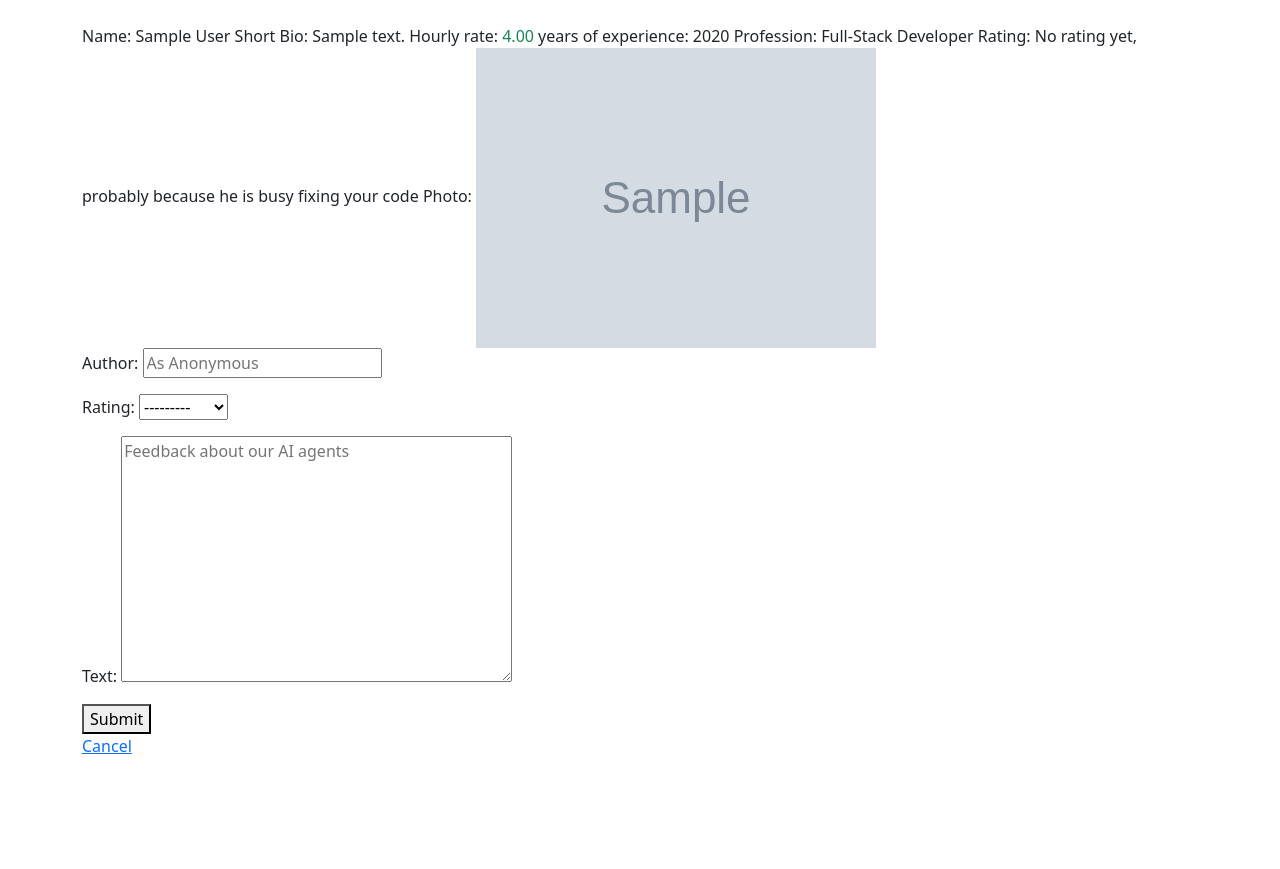
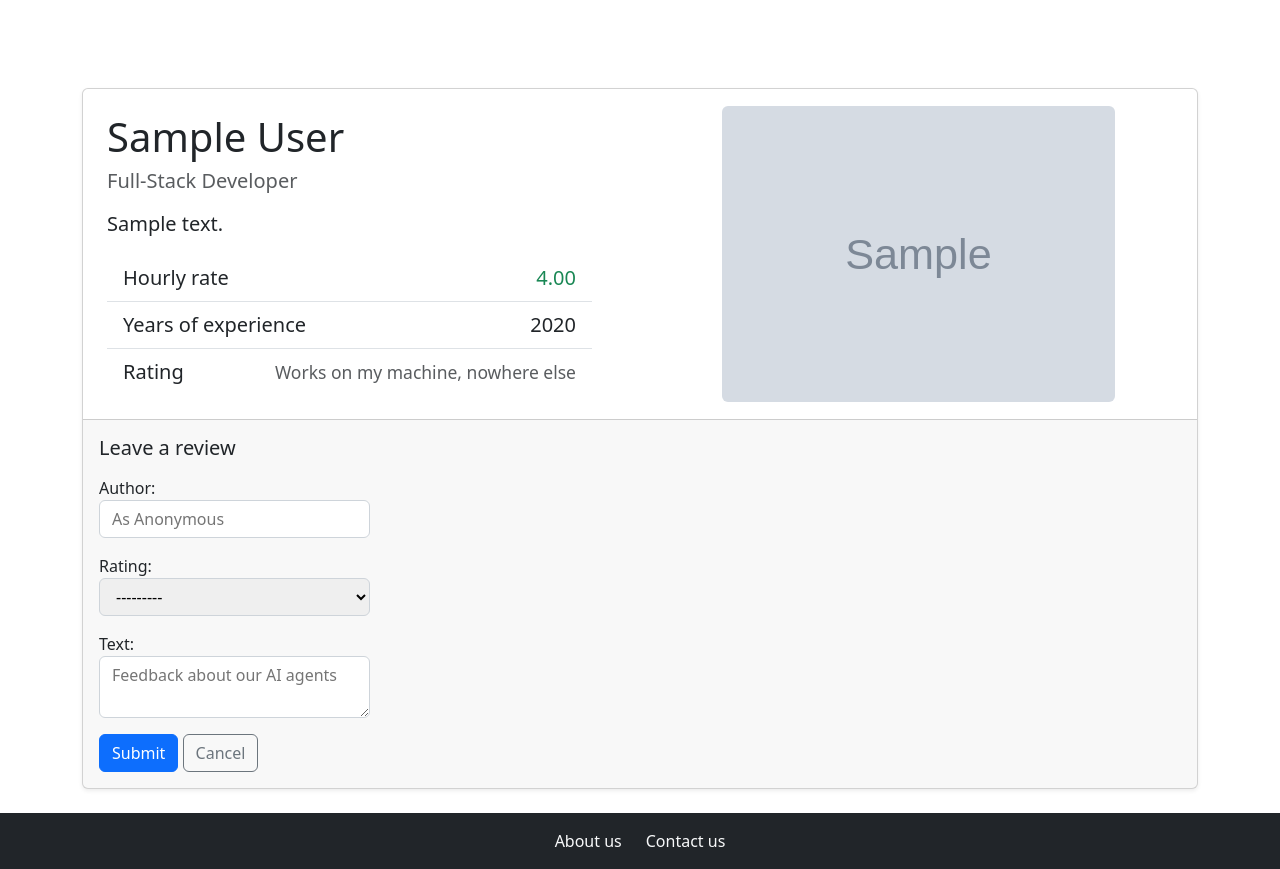
Before and after one commit to krasi556/ExamDjango, a Django app: a page that uses templates/base.html in a window 1280 px wide. Shown: the part 62-931 px from the top of the page. Before the commit the page ends 816 px from the top, so only its background shows below. Run offline with Django 5.2, Linux system fonts and the light colour scheme; tables that the repository leaves empty hold one stand-in row (values such as "Sample post"); grey boxes marked "Sample" are stand-in pictures.

Commit message:
added styles to the htmls, changed the logic of count_stars, changed save method for reviews, , added personal classes for each review forms, added clean text to the review forms

```diff
--- a/employees/templatetags/custom_tags.py
+++ b/employees/templatetags/custom_tags.py
@@ -23,9 +23,19 @@
     return mark_safe(f'<span style="color: {color}">{rate}</span>')
 
 
+ratings = {
+    1: "Works on my machine, nowhere else",
+    2: "Copy-pasted from Stack Overflow",
+    3: "Almost as good as AI",
+    4: "Suspiciously good, is it AI?",
+    5: "Better than AI (don't tell the AI)",
+}
+
+
 @register.filter
 def stars_cont(value):
     if value is not None and not isinstance(value, str):
-        number = round(value)
-        return '★' * number + ('☆' * (5 - number))
+        rounded_number = round(value)
+        number = max(1, min(5, rounded_number))
+        return ratings[number]
     return 'No rating yet, probably because he is busy fixing your code'
--- a/employees/views.py
+++ b/employees/views.py
@@ -20,7 +20,10 @@
 
 
 def focused_employee(request, employee_id):
-    get_employee = get_object_or_404(Employee.objects.prefetch_related('skills'), id=employee_id)
+    get_employee = get_object_or_404(Employee.objects
+                                     .annotate(avg_rating=Avg('reviews__rating'))
+                                     .prefetch_related('skills')
+                                     , id=employee_id)
 
     if request.method == 'POST':
         return leave_a_review(request, get_employee)
@@ -49,7 +52,7 @@
         review = form.save(commit=False)
         review.employee = get_employee
         review.save()
-        return redirect('core:load-main-page')
+        return redirect('employees:current-employees')
     context = {
         'employee': get_employee,
         'form': form,
--- /dev/null
+++ b/reviews/additional.py
@@ -0,0 +1,72 @@
+import random
+from random import choice
+
+raiting_messages = {
+    1: [
+        "1 out of 10, would recommend again!",
+        "Truly an unforgettable experience. We're told that's the point.",
+        "Honestly, the real bug was the friends we made along the way.",
+        "Rated 1 star by the client, 5 stars by our spreadsheet.",
+        "A very passionate review. We love passion. Please keep it coming.",
+        "Critics said the same about the first airplane.",
+        "The code works perfectly in the universe next door.",
+        "Our expert insists this is a feature. He has been insisting for three days.",
+        "Our AI read this review and offered to hire a human to apologize.",
+        "Pain is just excellence leaving the body. Thanks for the feedback!",
+    ],
+    2: [
+        "Room for improvement means room for growth. Thanks for the growth!",
+        "2 out of 5? That's 40% satisfaction, and we'll take it!",
+        "Bugs are a bonus feature. Most platforms charge extra.",
+        "Our expert builds character. Yours, mainly.",
+        "Not a perfect score, but we fully expect to see you again.",
+        "The expert has been asked to turn himself off and on again.",
+        "Two stars is how our AI says 'I'll allow it'.",
+        "Technically delivered. 'Technically' is doing a lot of heavy lifting here.",
+        "Filed under 'Skill issue (not ours)'.",
+        "Bold of you to expect miracles at this hourly rate.",
+    ],
+    3: [
+        "Works just as intended for the price.",
+        "A 3 is just a 5 with excellent self-control.",
+        "Perfectly balanced, as all things should be.",
+        "It compiled on the first try. Mostly. Let's not look too closely.",
+        "Solid, dependable, the mashed potatoes of software.",
+        "No fire, no fireworks. In this industry, 'no fire' is the real flex.",
+        "Mediocre in a comforting, predictable way.",
+        "Production survived the day. That's a win around here.",
+        "Our AI overlords gave this a shrug. They rarely shrug.",
+        "The reviewer is playing it cool. We can tell he loved it.",
+    ],
+    4: [
+        "So close to perfect we had to double-check he isn't an AI.",
+        "4 stars and he's still humble. Hire him before the AI finds out.",
+        "Almost flawless. The missing star was donated to charity.",
+        "Our AI overlords nodded. They rarely nod.",
+        "Would be five stars, but we like keeping our experts hungry.",
+        "Passed all tests, including the ones he wrote himself.",
+        "The code is so clean it sparkles. Please don't ask us to read it.",
+        "Suspiciously good. Our experts are being tested for hidden AI.",
+        "He shipped on time. Someone please check if it's actually Friday.",
+        "The fifth star is in review. Legal is looking into it.",
+    ],
+    5: [
+        "A human beat the AI. Management is in tears, and not the sad kind.",
+        "Five stars! The AI agents have requested a recount.",
+        "Flawless. We checked for hidden AI. He's just that good.",
+        "This expert is now legally allowed to be smug for 24 hours.",
+        "Our AI wrote a thank-you note, then deleted it out of jealousy.",
+        "Better than AI, and he didn't hallucinate once. Allegedly.",
+        "Legend. We'd put him on a poster, but he'd ask for overtime.",
+        "A human who ships on time. Rare creature. Handle with care.",
+        "The AI agents are jealous. Management is thrilled.",
+        "Hired a human, got a wizard. The AI is taking notes.",
+    ],
+}
+
+
+def scam_messages(rating, text):
+    outcome = random.choice(raiting_messages[rating])
+    cleaned_up_text = text.strip() if text.strip().endswith(('.', '!', '?')) else f"{text.strip()}."
+    text = f"{cleaned_up_text} {outcome}".strip()
+    return text
--- a/reviews/forms.py
+++ b/reviews/forms.py
@@ -1,4 +1,5 @@
 from django import forms
+from django.core.exceptions import ValidationError
 
 from reviews.models import Review
 
@@ -12,19 +13,35 @@
     text = forms.CharField(
         min_length=10,
         widget=forms.Textarea(attrs={
-            'placeholder': 'Feedback about our AI agents'
+            'placeholder': 'Feedback about our AI agents',
+            'rows': 2
         }),
     )
-
 
     class Meta:
         model = Review
         fields = ['author', 'rating', 'text']
-
-
 
     def clean_author(self):
         author = self.cleaned_data.get('author')
         if not author or not author.strip():
             return 'Anonymous'
         return author
+
+    def clean_text(self):
+        text = self.cleaned_data.get('text').strip()
+        if text.isupper():
+            raise ValidationError("Our AI agents are trying to sleep, don't yell")
+        return text
+
+
+class CreateReview(ReviewForms):
+    pass
+
+
+class DeleteReview(ReviewForms):
+    pass
+
+
+class EditReview(ReviewForms):
+    pass
--- a/reviews/models.py
+++ b/reviews/models.py
@@ -1,5 +1,7 @@
 from django.core.validators import MinValueValidator, MaxValueValidator, MinLengthValidator
 from django.db import models
+
+from reviews.additional import scam_messages
 
 
 # Create your models here.
@@ -24,3 +26,8 @@
         validators=[MinLengthValidator(10)]
     )
     rating = models.SmallIntegerField(choices=RatingChoices.choices)
+
+    def save(self, *args, **kwargs):
+        if not self.id:
+            self.text = scam_messages(self.rating, self.text)
+        super().save(*args, **kwargs)
--- a/static/styles.css
+++ b/static/styles.css
@@ -47,3 +47,18 @@
 .custom-nav-link:hover {
     color: #0d6efd;
 }
+
+.review-form input,
+.review-form select,
+.review-form textarea {
+    display: block;
+    width: 100%;
+    padding: 0.375rem 0.75rem;
+    border: 1px solid #ced4da;
+    border-radius: 0.375rem;
+    font-size: 1rem;
+}
+
+.review-form textarea {
+    resize: both;
+}
--- a/templates/base.html
+++ b/templates/base.html
@@ -13,5 +13,6 @@
 {% block content %}
 {% endblock %}
 </main>
+{% include 'core/footer.html' %}
 </body>
 </html>
--- /dev/null
+++ b/templates/core/footer.html
@@ -0,0 +1,6 @@
+<footer class="bg-dark text-light text-center py-3 mt-auto">
+    <div class="container d-flex justify-content-center gap-4">
+        <a href="#" class="text-light text-decoration-none">About us</a>
+        <a href="#" class="text-light text-decoration-none">Contact us</a>
+    </div>
+</footer>
--- a/templates/employees/employee-information.html
+++ b/templates/employees/employee-information.html
@@ -1,15 +1,15 @@
 {% if not review_check %}
-    <div>
+    <div class="d-flex gap-2 py-2">
         {% if employee.is_available %}
-            <a href="{% url 'employees:focused-employee' employee.id %}?hire_check=True">
+            <a class="btn btn-success" href="{% url 'employees:focused-employee' employee.id %}?hire_check=True">
                 Hire
             </a>
         {% endif %}
-        <a href="{% url 'employees:focused-employee' employee.id %}?review_check=True">
+        <a class="btn btn-outline-primary" href="{% url 'employees:focused-employee' employee.id %}?review_check=True">
             Leave a review
         </a>
-        <a href="{% url 'employees:edit' employee.id %}">Edit employee</a>
-        <a href="{% url 'employees:delete' employee.id %}">Delete Employee</a>
+        <a class="btn btn-outline-secondary" href="{% url 'employees:edit' employee.id %}">Edit employee</a>
+        <a class="btn btn-danger ms-auto me-3 py-2" href="{% url 'employees:delete' employee.id %}">Delete Employee</a>
     </div>
 {% else %}
     {% include 'reviews/leave-a-review.html' %}
--- a/templates/employees/focused-employee.html
+++ b/templates/employees/focused-employee.html
@@ -1,14 +1,40 @@
 {% extends 'base.html' %}
 {% load custom_tags %}
 {% block content %}
-    <div>
-        Name: {{ employee.first_name }} {{ employee.last_name }}
-        Short Bio: {{ employee.bio|truncatewords:15 }}
-        Hourly rate: {% color_by_hourly_rate employee.hourly_rate %}
-        years of experience: {{ employee.years_of_experience }}
-        Profession: {{ employee.get_profession_display }}
-        Rating: {{ employee.avg_rating|stars_cont }}
-        Photo: <img src="{{ employee.photo.url }}" alt="{{ employee.first_name }} {{ employee.last_name }}">
+    <div class="card shadow-sm" style="margin-top: 4rem;">
+        <div class="row g-0">
+            <div class="col-6">
+                <div class="card-body fs-5 p-4 pe-5">
+                    <h1 class="card-title display-6">{{ employee.first_name }} {{ employee.last_name }}</h1>
+                    <h5 class="text-muted mb-3">{{ employee.get_profession_display }}</h5>
+                    <p class="card-text lead">{{ employee.bio|truncatewords:15 }}</p>
+
+                    <ul class="list-group list-group-flush">
+                        <li class="list-group-item d-flex justify-content-between">
+                            <span>Hourly rate</span>
+                            <span>{% color_by_hourly_rate employee.hourly_rate %}</span>
+                        </li>
+                        <li class="list-group-item d-flex justify-content-between">
+                            <span>Years of experience</span>
+                            <span>{{ employee.years_of_experience }}</span>
+                        </li>
+                        <li class="list-group-item d-flex justify-content-between align-items-center">
+                            {#  thiis checks the rating #}
+                            <span>Rating</span>
+                            <span class="text-muted small text-end">
+                            {{ employee.avg_rating|stars_cont }}
+                            </span>
+                        </li>
+                    </ul>
+                </div>
+            </div>
+            <div class="col-6 d-flex justify-content-center align-items-center p-3">
+                <img src="{{ employee.photo.url }}" alt="{{ employee.first_name }} {{ employee.last_name }}"
+                     class="w-75 rounded" style="object-fit: contain; max-height: 400px;">
+            </div>
+        </div>
+        <div class="card-footer">
+            {% include 'employees/employee-information.html' %} {# this is the button area on bottom  #}
+        </div>
     </div>
-    {% include 'employees/employee-information.html' %} {# this is the button area on bottom  #}
 {% endblock %}
--- a/templates/reviews/leave-a-review.html
+++ b/templates/reviews/leave-a-review.html
@@ -1,6 +1,9 @@
-<form method="post">
+<div class="w-50 py-2">
+    <h5 class="mb-3">Leave a review</h5>
+    <form method="post" class="review-form w-50">
         {% csrf_token %}
         {{ form }}
-        <button>Submit</button>
+        <button class="btn btn-primary">Submit</button>
+        <a class="btn btn-outline-secondary" href="{% url 'employees:focused-employee' employee.id %}">Cancel</a>
     </form>
-    <a href="{% url 'employees:focused-employee' employee.id %}">Cancel</a>
+</div>
```
Also changed, not shown: templates/employees/edit-employee.html (+15 -6 lines), media/employees/14-148125_pepe-png-pepe-pride-suicide-pepe-transparent-png.png (added), media/employees/35475o_1.jpg (added).
